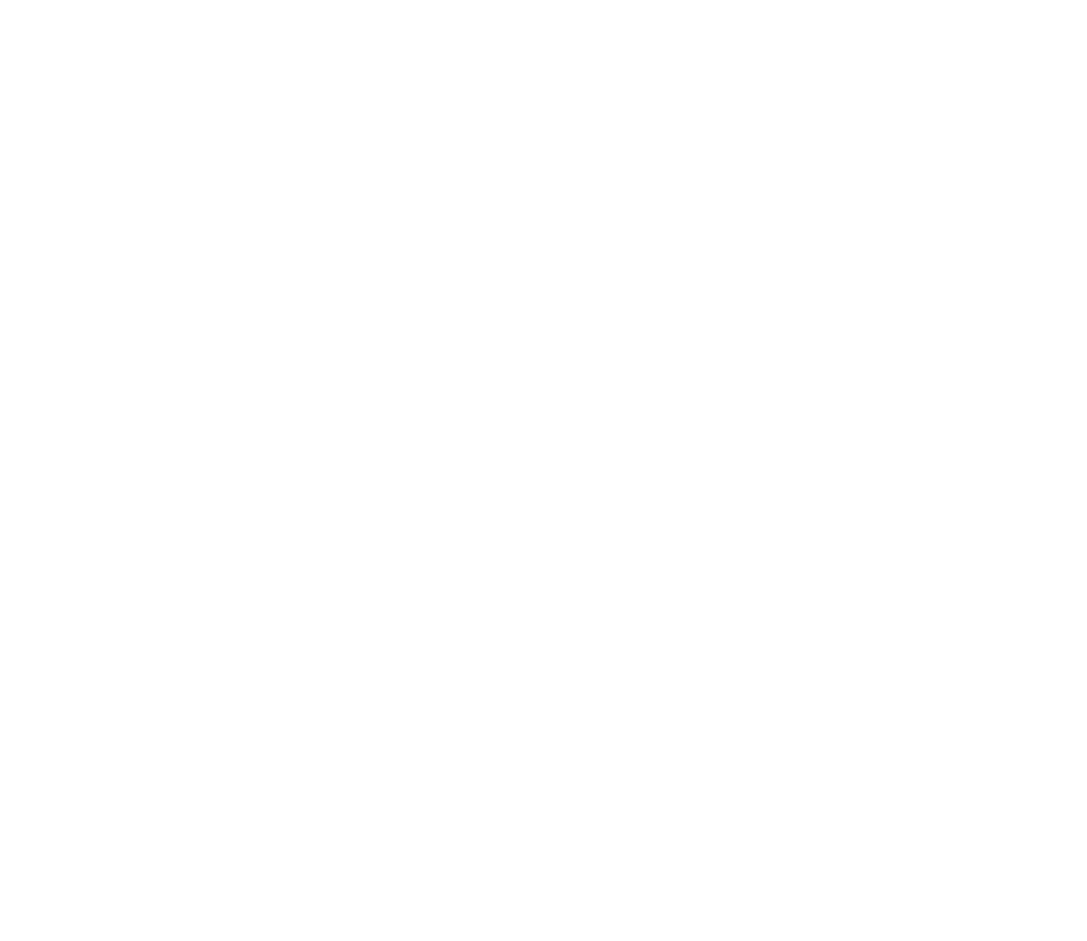
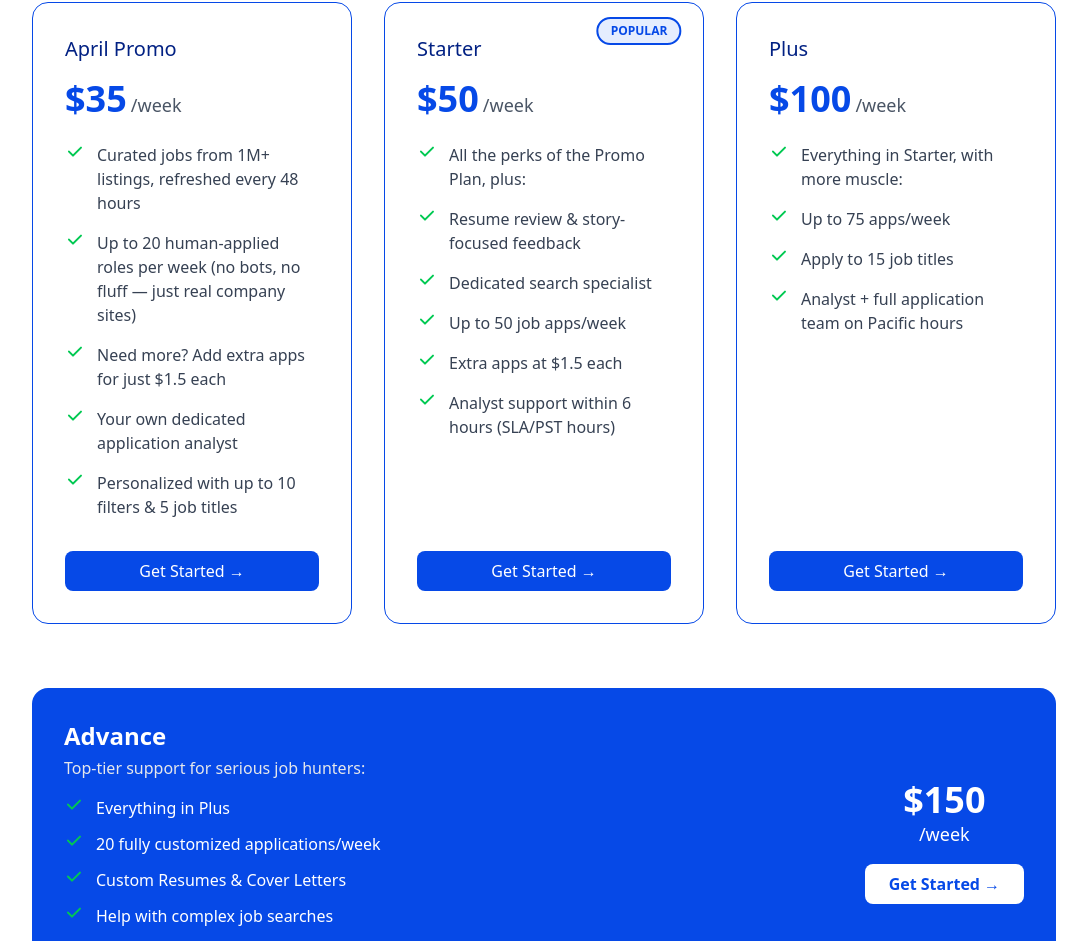
Before and after one commit to MohdFahad1/Mobius-assignment, a React (Vite) app: page / in a window 1280 px wide. Shown: the part 3429-4370 px from the top of the page, without its empty margins (96-1183 px from the left). Before the commit the page ends 3267 px from the top, so only its background shows below. Built offline with nearby package versions, Linux system fonts and the light colour scheme.

Commit message:
feat: Added pricing section

```diff
--- a/src/App.jsx
+++ b/src/App.jsx
@@ -4,6 +4,7 @@
 import Testimonials from "./components/Home/Testimonials";
 import WhyChooseUs from "./components/Home/WhyChooseUs";
 import Work from "./components/Home/Work";
+import Pricing from "./components/Pricing";
 
 function App() {
   return (
@@ -14,6 +15,7 @@
       <About />
       <Testimonials />
       <WhyChooseUs />
+      <Pricing />
     </>
   );
 }
--- /dev/null
+++ b/src/components/Pricing.jsx
@@ -0,0 +1,157 @@
+import React from "react";
+import Button from "./common/Button";
+
+const CheckIcon = () => (
+  <svg
+    xmlns="http://www.w3.org/2000/svg"
+    className="h-5 w-5 flex-shrink-0 text-green-500"
+    viewBox="0 0 20 20"
+    fill="currentColor"
+  >
+    <path
+      fillRule="evenodd"
+      d="M16.707 5.293a1 1 0 00-1.414-1.414L8 11.172 4.707 7.879a1 1 0 10-1.414 1.414l4 4a1 1 0 001.414 0l8-8z"
+      clipRule="evenodd"
+    />
+  </svg>
+);
+
+const plans = [
+  {
+    title: "April Promo",
+    price: "$35",
+    note: "/week",
+    features: [
+      "Curated jobs from 1M+ listings, refreshed every 48 hours",
+      "Up to 20 human-applied roles per week (no bots, no fluff — just real company sites)",
+      "Need more? Add extra apps for just $1.5 each",
+      "Your own dedicated application analyst",
+      "Personalized with up to 10 filters & 5 job titles",
+    ],
+  },
+  {
+    title: "Starter",
+    price: "$50",
+    note: "/week",
+    badge: "Popular",
+    features: [
+      "All the perks of the Promo Plan, plus:",
+      "Resume review & story-focused feedback",
+      "Dedicated search specialist",
+      "Up to 50 job apps/week",
+      "Extra apps at $1.5 each",
+      "Analyst support within 6 hours (SLA/PST hours)",
+    ],
+  },
+  {
+    title: "Plus",
+    price: "$100",
+    note: "/week",
+    features: [
+      "Everything in Starter, with more muscle:",
+      "Up to 75 apps/week",
+      "Apply to 15 job titles",
+      "Analyst + full application team on Pacific hours",
+    ],
+  },
+];
+
+export default function PricingPlans() {
+  return (
+    <section className="px-32 py-20 bg-white">
+      <h2 className="text-3xl font-semibold text-[#0649E7] mb-12">
+        Job Application Service Plans
+      </h2>
+
+      {/* Top three plans */}
+      <div className="grid grid-cols-1 md:grid-cols-3 gap-8">
+        {plans.map((plan) => (
+          <div
+            key={plan.title}
+            className="relative border border-[#0649E7] rounded-2xl p-8 flex flex-col h-full"
+          >
+            {plan.badge && (
+              <span
+                className="absolute top-0 right-16 transform translate-y-1/2 translate-x-1/2
+              bg-[#e5edfe] border-[#0649E7] border-2 text-[#0649E7] text-xs font-bold uppercase px-3 py-1 rounded-full"
+              >
+                {plan.badge}
+              </span>
+            )}
+
+            <h3 className="text-xl font-medium text-[#022183]">{plan.title}</h3>
+            <div className="mt-4 mb-6 flex items-baseline">
+              <span className="text-4xl font-bold text-[#0649E7]">
+                {plan.price}
+              </span>
+              <span className="ml-1 text-lg text-gray-600">{plan.note}</span>
+            </div>
+
+            <ul className="space-y-4 flex-1">
+              {plan.features.map((feat, i) => (
+                <li key={i} className="flex items-start">
+                  <CheckIcon />
+                  <p className="ml-3 text-gray-700">{feat}</p>
+                </li>
+              ))}
+            </ul>
+
+            <Button
+              arrow
+              className="mt-8 bg-[#0649E7] text-white font-medium rounded-lg hover:bg-blue-700 flex items-center justify-center"
+            >
+              Get Started
+            </Button>
+          </div>
+        ))}
+      </div>
+
+      {/* Advance plan banner */}
+      <div className="mt-16 bg-[#0649E7] text-white rounded-2xl p-8 flex flex-col lg:flex-row items-center justify-between">
+        <div className="max-w-2xl mb-6 lg:mb-0">
+          <h3 className="text-2xl font-semibold">Advance</h3>
+          <p className="mt-1 text-gray-200">
+            Top-tier support for serious job hunters:
+          </p>
+          <ul className="mt-4 space-y-3">
+            <li className="flex items-start">
+              <CheckIcon />
+              <span className="ml-3">Everything in Plus</span>
+            </li>
+            <li className="flex items-start">
+              <CheckIcon />
+              <span className="ml-3">
+                20 fully customized applications/week
+              </span>
+            </li>
+            <li className="flex items-start">
+              <CheckIcon />
+              <span className="ml-3">Custom Resumes & Cover Letters</span>
+            </li>
+            <li className="flex items-start">
+              <CheckIcon />
+              <span className="ml-3">Help with complex job searches</span>
+            </li>
+            <li className="flex items-start">
+              <CheckIcon />
+              <span className="ml-3">
+                Access to senior resume experts, Founder & Exec Coaches
+              </span>
+            </li>
+          </ul>
+        </div>
+
+        <div className="flex flex-col items-center">
+          <div className="text-4xl font-bold">$150</div>
+          <div className="text-lg mb-4">/week</div>
+          <Button
+            arrow
+            className="bg-white text-[#0649E7] font-semibold py-2 px-6 rounded-lg hover:bg-gray-100"
+          >
+            Get Started
+          </Button>
+        </div>
+      </div>
+    </section>
+  );
+}
```
